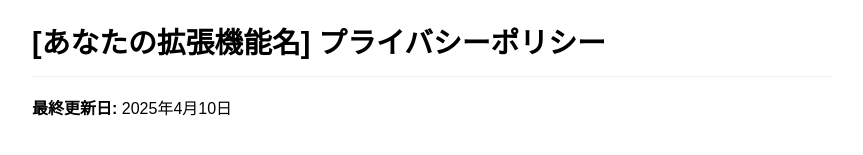
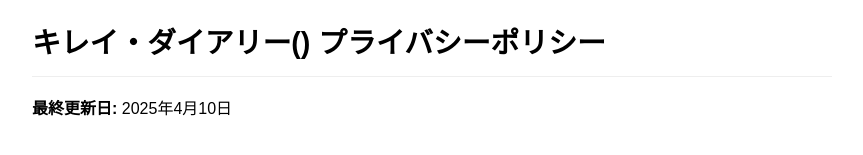
Before and after one commit to kazyhoney/-kirei-diary-privacy, a plain HTML site: page index.html in a window 1280 px wide. Shown: the top 155 px of the page, without its empty margins (208-1071 px from the left). Drawn offline with Linux system fonts and the light colour scheme.

Commit message:
Update index.html

```diff
--- a/index.html
+++ b/index.html
@@ -3,7 +3,7 @@
 <head>
     <meta charset="UTF-8">
     <meta name="viewport" content="width=device-width, initial-scale=1.0">
-    <title>キレイ・ダイアリー プライバシーポリシー</title>
+    <title>キレイ・ダイアリー (レコーディングダイエット)プライバシーポリシー</title>
     <style>
         /* 簡単なスタイル（見た目を整えるため、任意） */
         body {
@@ -31,7 +31,7 @@
 </head>
 <body>
 
-<h1>[あなたの拡張機能名] プライバシーポリシー</h1>
+<h1>キレイ・ダイアリー() プライバシーポリシー</h1>
 
 <p><strong>最終更新日:</strong> 2025年4月10日</p>
 
```
